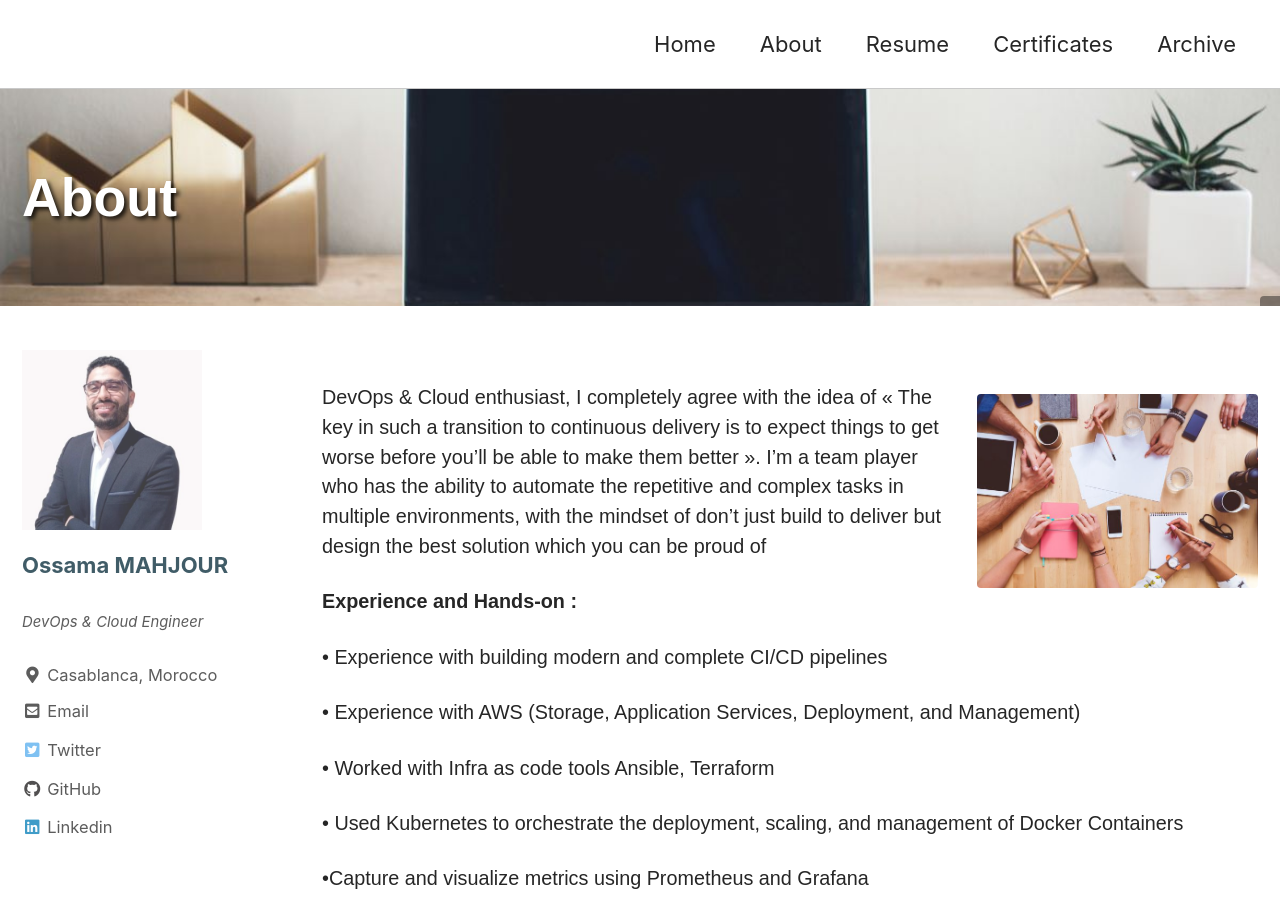
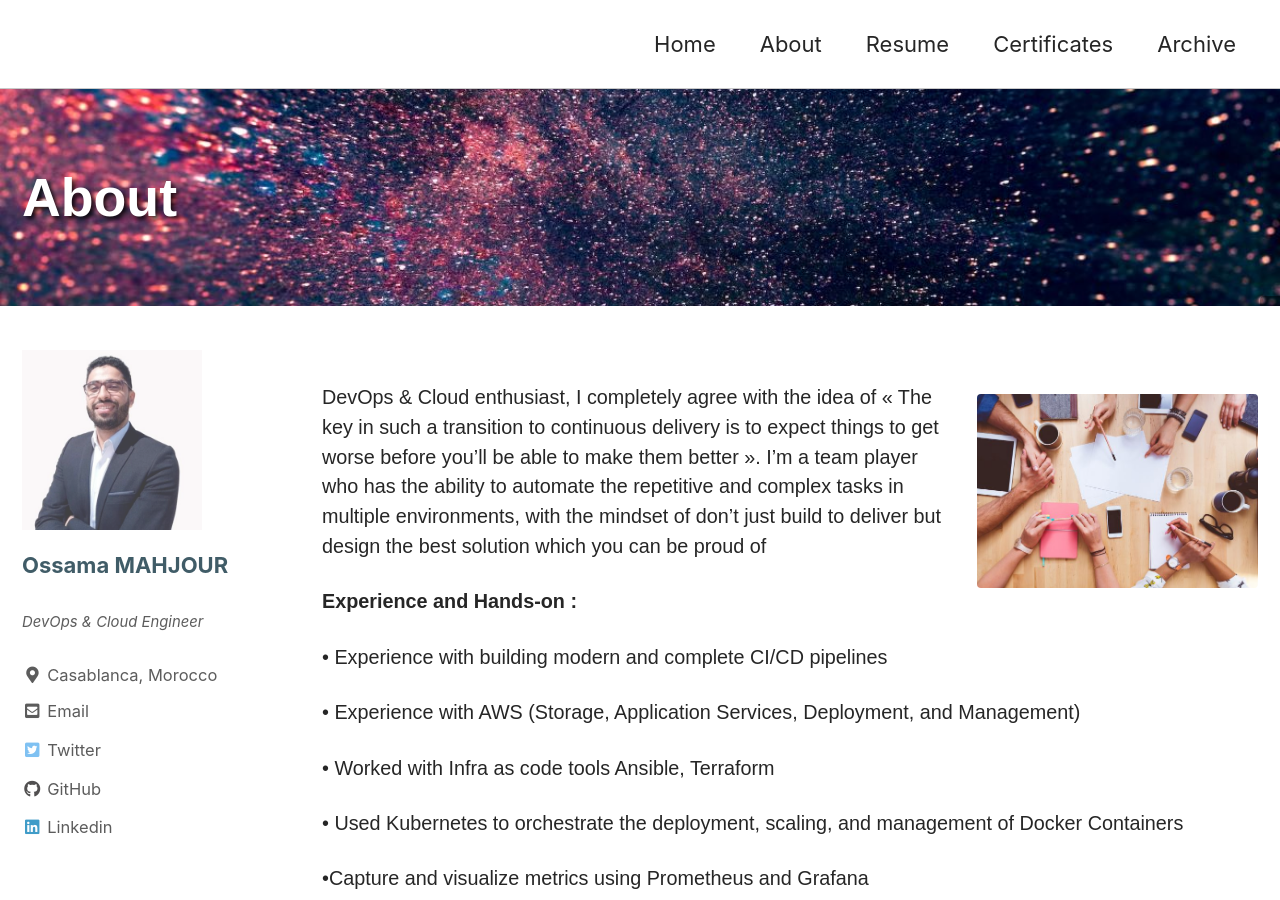
Before and after one commit to ossamamahjour/ossamamahjour.github.io, a Jekyll site: the page built from _pages/about.md, in a window 1280 px wide and 900 px high. Built offline with Jekyll 4.4.1, drawn with Linux system fonts in a browser that asks for light colours; cached includes are drawn as plain includes; nearby versions of some CDN libraries.

Commit message:
conf website

```diff
--- a/_pages/about.md
+++ b/_pages/about.md
@@ -4,7 +4,7 @@ permalink: /about/
 title: About
 author_profile: true
 header:
-    overlay_image: /assets/images/kari-shea-unsplash.jpg
+    overlay_image: /assets/images/billy-huynh-unsplash.jpg
     caption: ""
 classes: wide
 date: February 21, 2022
```
Also changed, not shown: assets/images/billy-huynh-unsplash.jpg (added).
